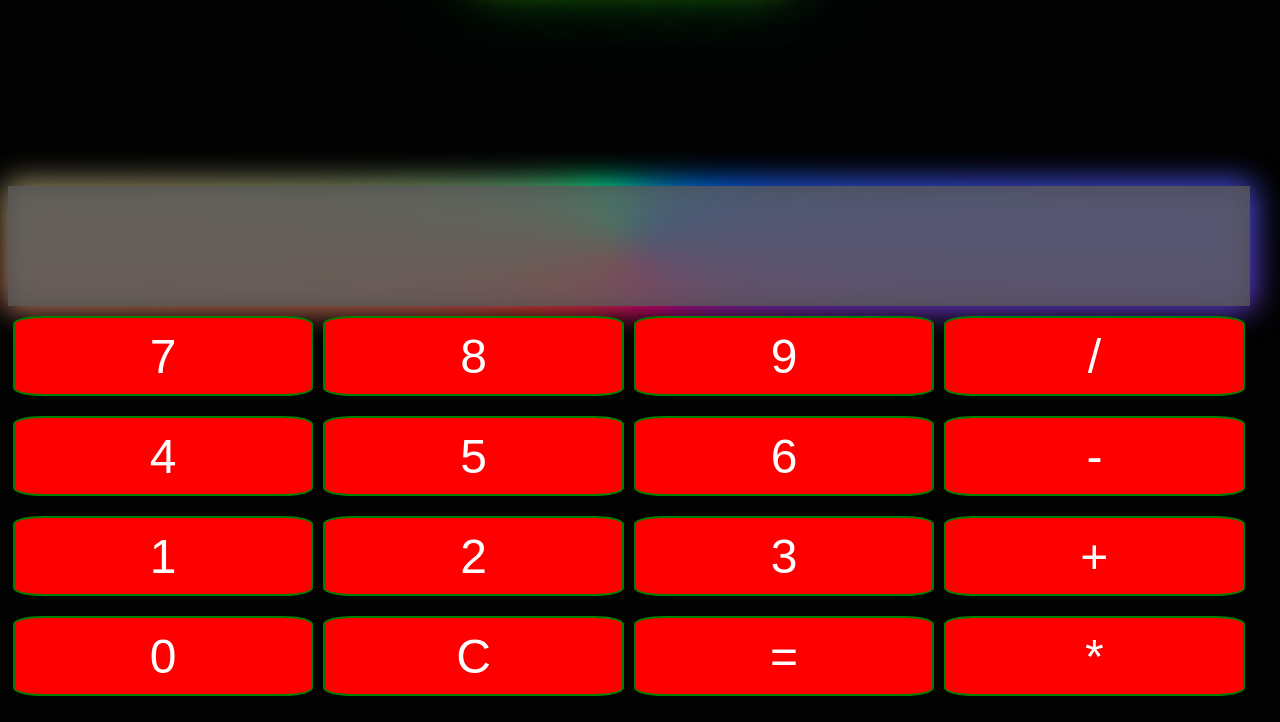
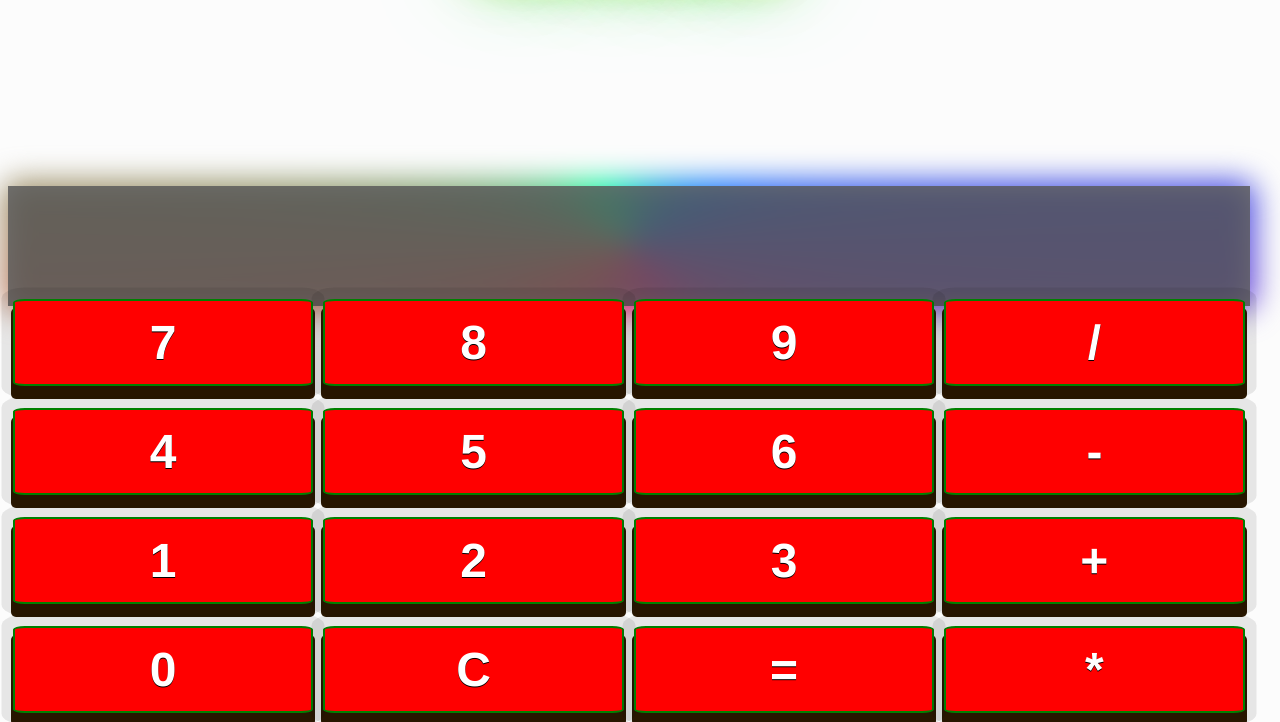
Before and after one commit to NabinCenth/Calculator-Program, a plain HTML site: page index.html in a window 1280 px wide. Shown: the part 78-800 px from the top of the page. Drawn offline with Linux system fonts and the light colour scheme.

Commit message:
new design added

```diff
--- a/index.html
+++ b/index.html
@@ -18,31 +18,31 @@
             </div>
                <div class="num">
                 <div class="row1">
-                    <button class="num7 flex-box">7</button>
-                    <button class="num8 flex-box">8</button>
-                    <button class="num9 flex-box">9</button>
-                    <button class="divide flex-box">/</button>
+                    <button class="num7  circle pulse flex-box button">7</button>
+                    <button class="num8  circle pulse flex-box button">8</button>
+                    <button class="num9  circle pulse flex-box button">9</button>
+                    <button class="divide  circle pulse flex-box button">/</button>
                 </div>
 
                 <div class="row2">
-                    <button class="num4 flex-box">4</button>
-                    <button class="num5 flex-box">5</button>
-                    <button class="num6 flex-box">6</button>
-                    <button class="subtract flex-box">-</button>
+                    <button class="num4  circle pulse flex-box button">4</button>
+                    <button class="num5  circle pulse flex-box button">5</button>
+                    <button class="num6  circle pulse flex-box button">6</button>
+                    <button class="subtract  circle pulse flex-box button">-</button>
                 </div>
 
                 <div class="row3">
-                    <button class="num1 flex-box">1</button>
-                    <button class="num2 flex-box">2</button>
-                    <button class="num3 flex-box">3</button>
-                    <button class="add flex-box">+</button>
+                    <button class="num1  circle pulse flex-box button">1</button>
+                    <button class="num2  circle pulse flex-box button">2</button>
+                    <button class="num3  circle pulse flex-box button">3</button>
+                    <button class="add  circle pulse flex-box button">+</button>
                 </div>
 
                 <div class="row4">
-                    <button class="num0 flex-box">0</button>
-                    <button class="clear flex-box">C</button>
-                    <button class="equals flex-box">=</button>
-                     <button class="multiply flex-box">*</button>
+                    <button class="num0  circle pulse flex-box button">0</button>
+                    <button class="clear  circle pulse flex-box button">C</button>
+                    <button class="equals  circle pulse flex-box button">=</button>
+                     <button class="multiply  circle pulse flex-box button">*</button>
                 </div>
 
                 </div>
--- a/script.js
+++ b/script.js
@@ -9,6 +9,14 @@ let i=0;
 let arr=[];
 let a1 = 0;
 let b1 = 0;
+document.querySelectorAll('button').forEach(button => {
+    button.addEventListener('touchstart', () => {
+        button.classList.add('active');
+    });
+    button.addEventListener('touchend', () => {
+        button.classList.remove('active');
+    });
+});
 
 buttons.forEach(button => {
     button.addEventListener('click', (event) => {
--- a/style.css
+++ b/style.css
@@ -2,7 +2,7 @@
 
 body{
     position:fixed;
- background-color: #020202;
+ background-color: #fcfcfc;
 }
 
 .parent {
@@ -71,6 +71,8 @@ h1 {
     flex-direction: column;
     height: 15vh;
     width: 100%;
+    font-weight: bold;
+    color: #00ff99;
     font-size: 3rem;
     background-color: rgba(0, 0, 0, 0.747);
     position: relative; /* Position relative for absolute positioning of neon effect */
@@ -155,7 +157,7 @@ button:active {
     transform: translateX(-50%);
     text-align: center;
     font-weight: bold;
-    width: 100%;
+    width: 800%;
 }.head1 p {
     font-size: 3rem; /* You can adjust the size as needed */
     line-height: 1.2;
@@ -192,3 +194,73 @@ button:active {
       color: #b7ff00; /* Darker color for better contrast when fading */
     }
   }
+  .circle {
+    height: 80%;
+    width: 80%;
+    border-radius: 4%;
+    box-shadow: 0px 0px 1px 1px #0000001a;
+  }
+
+  .pulse {
+    animation: pulse-animation 1.5s infinite;
+  }
+
+  @keyframes pulse-animation {
+    0% {
+      box-shadow: 0 0 0 0px rgba(0, 0, 0, 0.2);
+    }
+    100% {
+      box-shadow: 0 0 0 20px rgba(0, 0, 0, 0);
+    }
+  }
+
+  /* General button styling */
+button {
+  position: relative;
+  display: inline-block;
+  margin: 20px;
+  color: white;
+  font-family: Helvetica, sans-serif;
+  font-weight: bold;
+  font-size: 36px;
+  text-align: center;
+  text-decoration: none;
+  background-color: #FFA12B;
+  display: block;
+  padding: 20px 40px;
+  -webkit-tap-highlight-color: rgba(0, 0, 0, 0);
+  text-shadow: 0px 1px 0px #000;
+  filter: dropshadow(color=#000, offx=0px, offy=1px);
+  -webkit-box-shadow: inset 0 1px 0 #FFE5C4, 0 10px 0 #915100;
+  -moz-box-shadow: inset 0 1px 0 #FFE5C4, 0 10px 0 #915100;
+  box-shadow: inset 0 1px 0 #FFE5C4, 0 10px 0 #915100;
+  -webkit-border-radius: 5px;
+  -moz-border-radius: 5px;
+  border-radius: 5px;
+  cursor: pointer; /* Makes it look clickable */
+}
+
+/* Active button effect */
+button:active{
+  top: 10px;
+  background-color: #F78900;
+  -webkit-box-shadow: inset 0 1px 0 #FFE5C4, inset 0 -3px 0 #915100;
+  -moz-box-shadow: inset 0 1px 0 #FFE5C4, inset 0 -3px 0 #915100;
+  box-shadow: inset 0 1px 0 #FFE5C4, inset 0 -3px 0 #915100;
+}
+
+/* Button shadow effect */
+button:after {
+  content: "";
+  height: 100%;
+  width: 100%;
+  padding: 4px;
+  position: absolute;
+  bottom: -15px;
+  left: -4px;
+  z-index: -1;
+  background-color: #2B1800;
+  -webkit-border-radius: 5px;
+  -moz-border-radius: 5px;
+  border-radius: 5px;
+}
```
